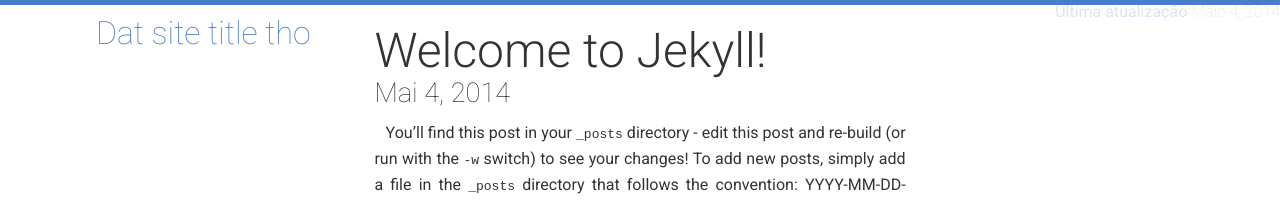
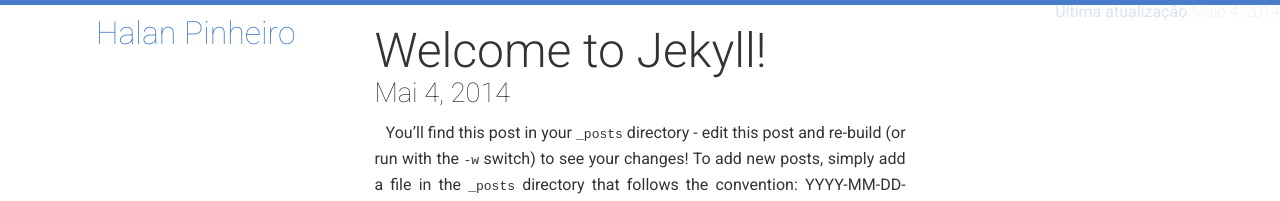
Before and after one commit to halan/halan.com.br, a Jekyll site: the page built from _posts/2014-05-04-welcome-to-jekyll.markdown, in a window 1280 px wide. Shown: the top 201 px of the page. Built offline with Jekyll 4.4.1, drawn with Linux system fonts in a browser that asks for light colours; Markdown is read by kramdown in place of the engine named in the settings.

Commit message:
Blog name

```diff
--- a/_config.yml
+++ b/_config.yml
@@ -1,4 +1,4 @@
-name: Dat site title tho
+name: Halan Pinheiro
 author: Halan Pinheiro
 description:
 url: "http://yourdomain.com"
```
